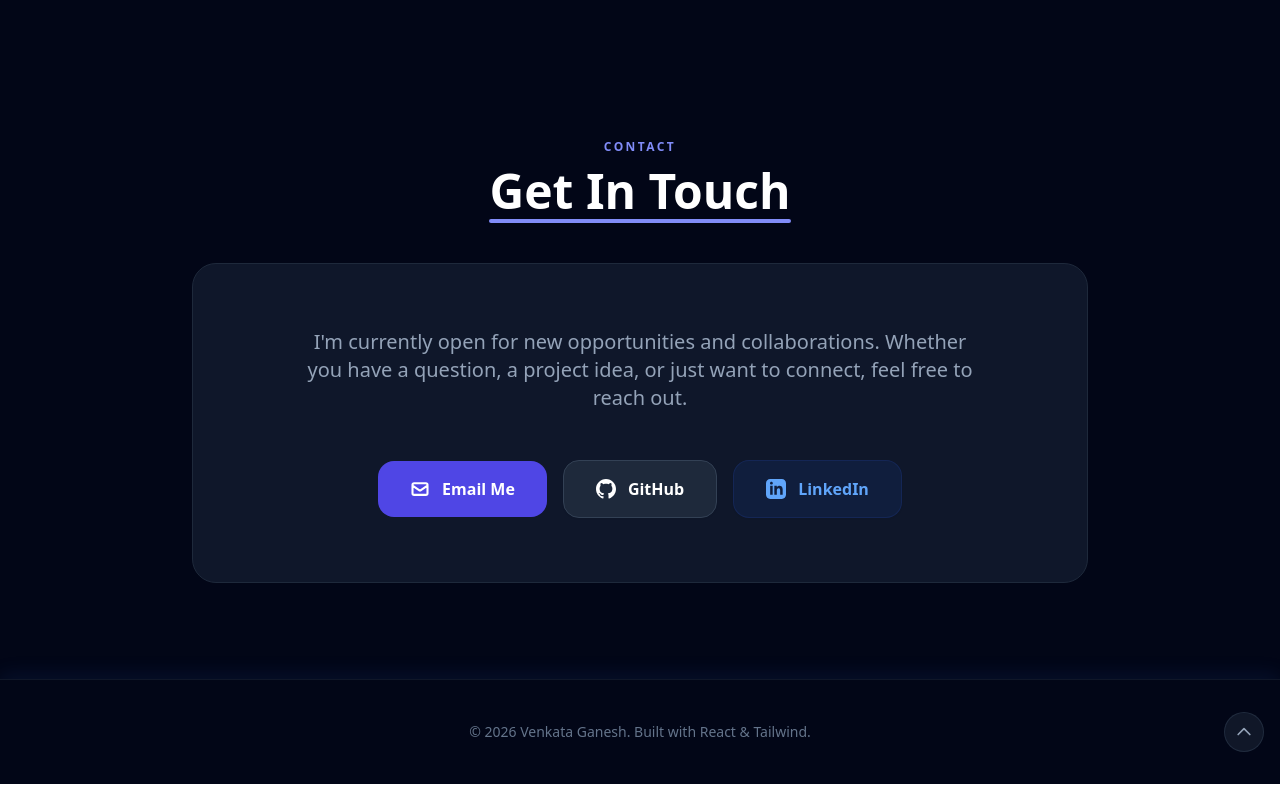
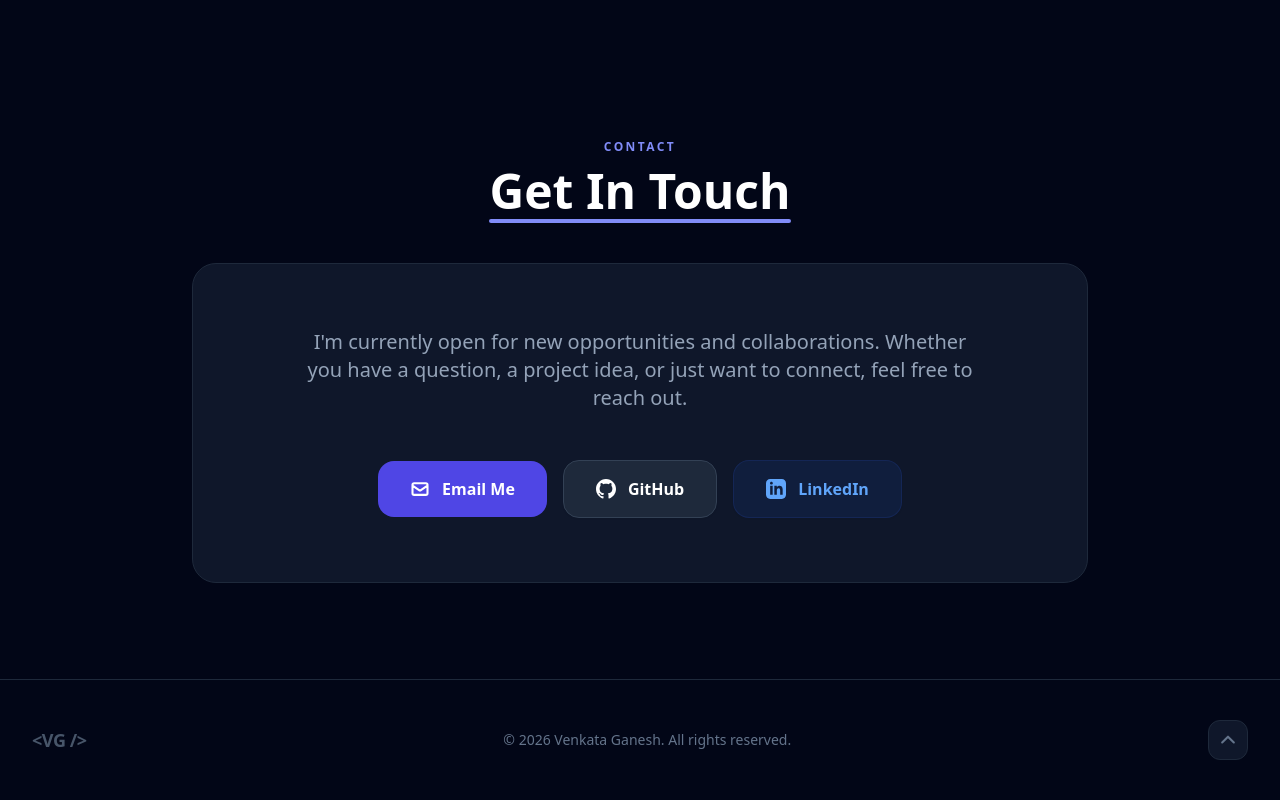
Before and after one commit to ganesh714/venkat-dev-portfolio, a React (Vite) app: page / in a window 1280 px wide. Shown: the part 3860-4660 px from the top of the page. Built offline with nearby package versions, Linux system fonts and the light colour scheme.

Commit message:
feat: redesign footer with theme support and indigo accents

```diff
--- a/src/components/Footer.jsx
+++ b/src/components/Footer.jsx
@@ -9,23 +9,28 @@ const Footer = () => {
   };
 
   return (
-    <footer className="relative bg-slate-950 py-8 border-t border-slate-800/50 shadow-[0_-4px_20px_rgba(59,130,246,0.1)]">
-      <div className="container mx-auto px-4 flex flex-col sm:flex-row items-center justify-between">
-        {/* Empty div to balance flexbox if button is on the right */}
-        <div className="hidden sm:block w-10"></div>
+    <footer className="bg-white dark:bg-slate-950 py-10 border-t border-slate-100 dark:border-slate-800 transition-colors">
+      <div className="max-w-7xl mx-auto px-4 sm:px-6 lg:px-8 flex flex-col sm:flex-row items-center justify-between">
+
+        {/* Logo - Matching Navbar */}
+        <div className="mb-4 sm:mb-0">
+          <a href="#" className="text-lg font-extrabold tracking-tight text-slate-400 dark:text-slate-600 select-none">
+            &lt;VG /&gt;
+          </a>
+        </div>
 
         {/* Centered Text */}
-        <p className="text-slate-500 text-sm text-center mb-4 sm:mb-0">
-          &copy; 2026 Venkata Ganesh. Built with React &amp; Tailwind.
+        <p className="text-slate-500 dark:text-slate-500 text-sm font-medium text-center">
+          &copy; 2026 Venkata Ganesh. All rights reserved.
         </p>
 
         {/* Back to Top Button */}
         <button
           onClick={scrollToTop}
-          className="group flex items-center justify-center w-10 h-10 bg-slate-800/50 hover:bg-slate-700 text-slate-400 hover:text-blue-400 border border-slate-700/50 hover:border-blue-500/50 rounded-full transition-all duration-300 hover:shadow-[0_0_15px_rgba(59,130,246,0.3)] focus:outline-none"
+          className="mt-4 sm:mt-0 group flex items-center justify-center w-10 h-10 bg-slate-50 dark:bg-slate-900 text-slate-400 dark:text-slate-500 hover:text-indigo-600 dark:hover:text-indigo-400 border border-slate-200 dark:border-slate-800 hover:border-indigo-300 dark:hover:border-indigo-500/30 rounded-xl transition-all duration-300 focus:outline-none"
           aria-label="Back to top"
         >
-          <svg xmlns="http://www.w3.org/2000/svg" className="h-5 w-5 group-hover:-translate-y-1 transition-transform" fill="none" viewBox="0 0 24 24" stroke="currentColor" strokeWidth={2}>
+          <svg xmlns="http://www.w3.org/2000/svg" className="h-5 w-5 group-hover:-translate-y-1 transition-transform" fill="none" viewBox="0 0 24 24" stroke="currentColor" strokeWidth={2.5}>
             <path strokeLinecap="round" strokeLinejoin="round" d="M5 15l7-7 7 7" />
           </svg>
         </button>
```
